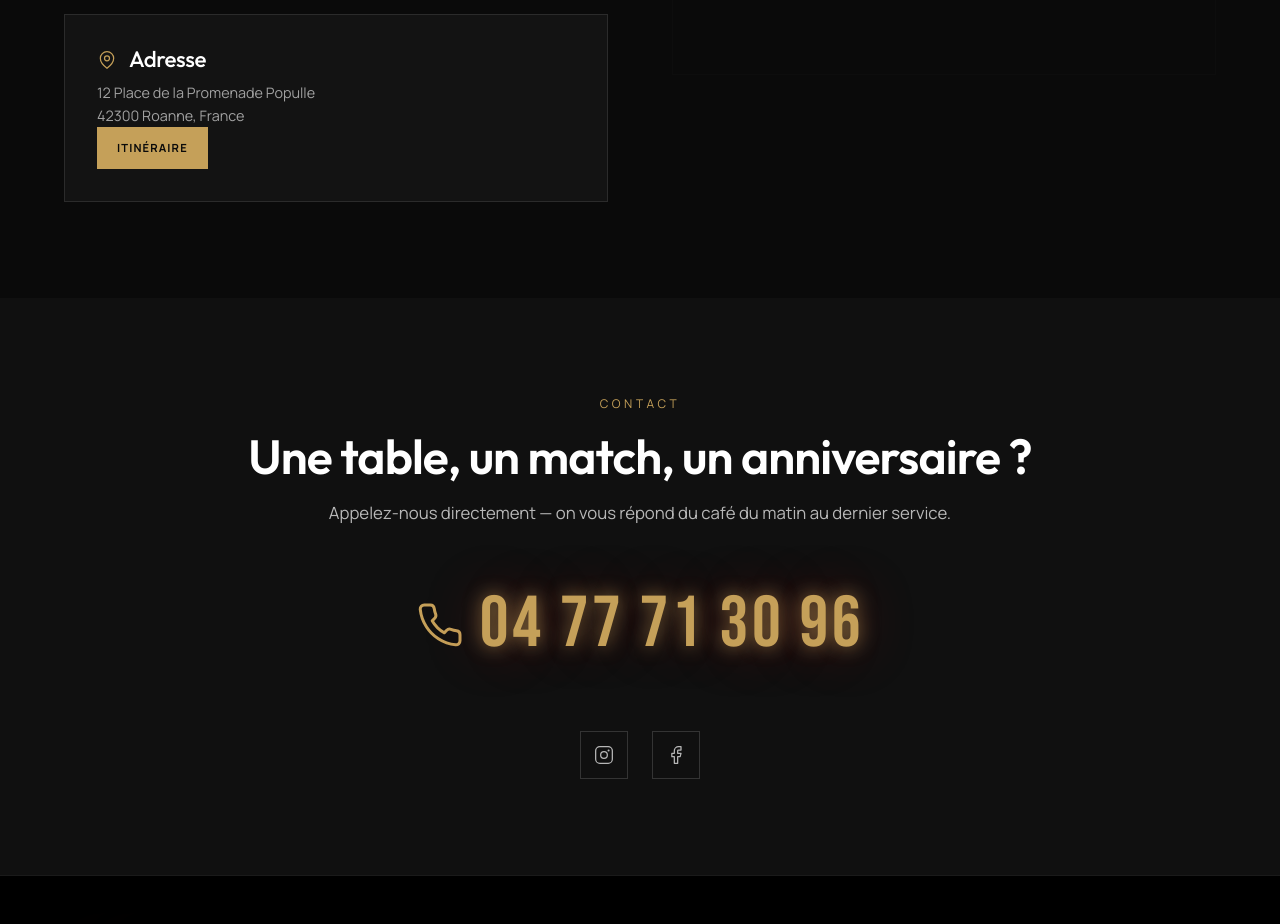
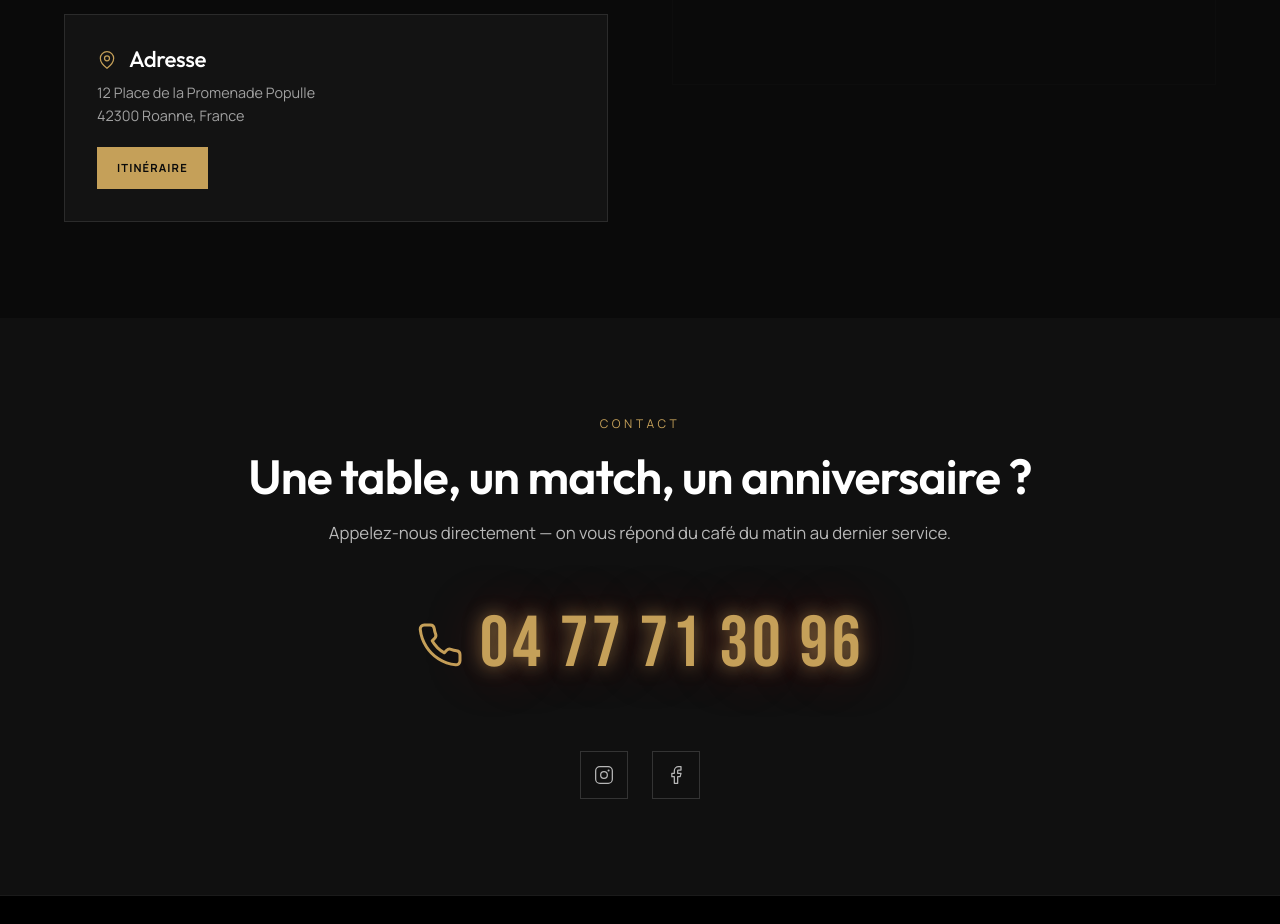
Before and after one commit to TechnoGuy78/NowWhy, a plain HTML site: page index.html in a window 1280 px wide. Shown: the part 4840-5764 px from the top of the page. Drawn offline with Linux system fonts and the light colour scheme; grey boxes are pictures that could not be loaded.

Commit message:
Update index.html

```diff
--- a/index.html
+++ b/index.html
@@ -279,7 +279,7 @@
                             Adresse
                         </h3>
                         <p data-testid="address-text">12 Place de la Promenade Populle<br />42300 Roanne, France</p>
-                        <a href="https://www.google.com/maps/dir/?api=1&amp;destination=NOW+WHY+12+Place+de+la+Promenade+Populle+42300+Roanne" target="_blank" rel="noopener" class="btn btn-primary btn-sm" data-testid="itinerary-button">Itinéraire</a>
+                        <a href="https://www.google.com/maps/dir/?api=1&amp;destination=NOW+WHY+12+Place+de+la+Promenade+Populle+42300+Roanne" target="_blank" rel="noopener" class="btn btn-primary btn-sm" data-testid="itinerary-button" style="margin-top: 20px;">Itinéraire</a>
                     </div>
                 </div>
                 <div class="map-wrapper reveal">
```
